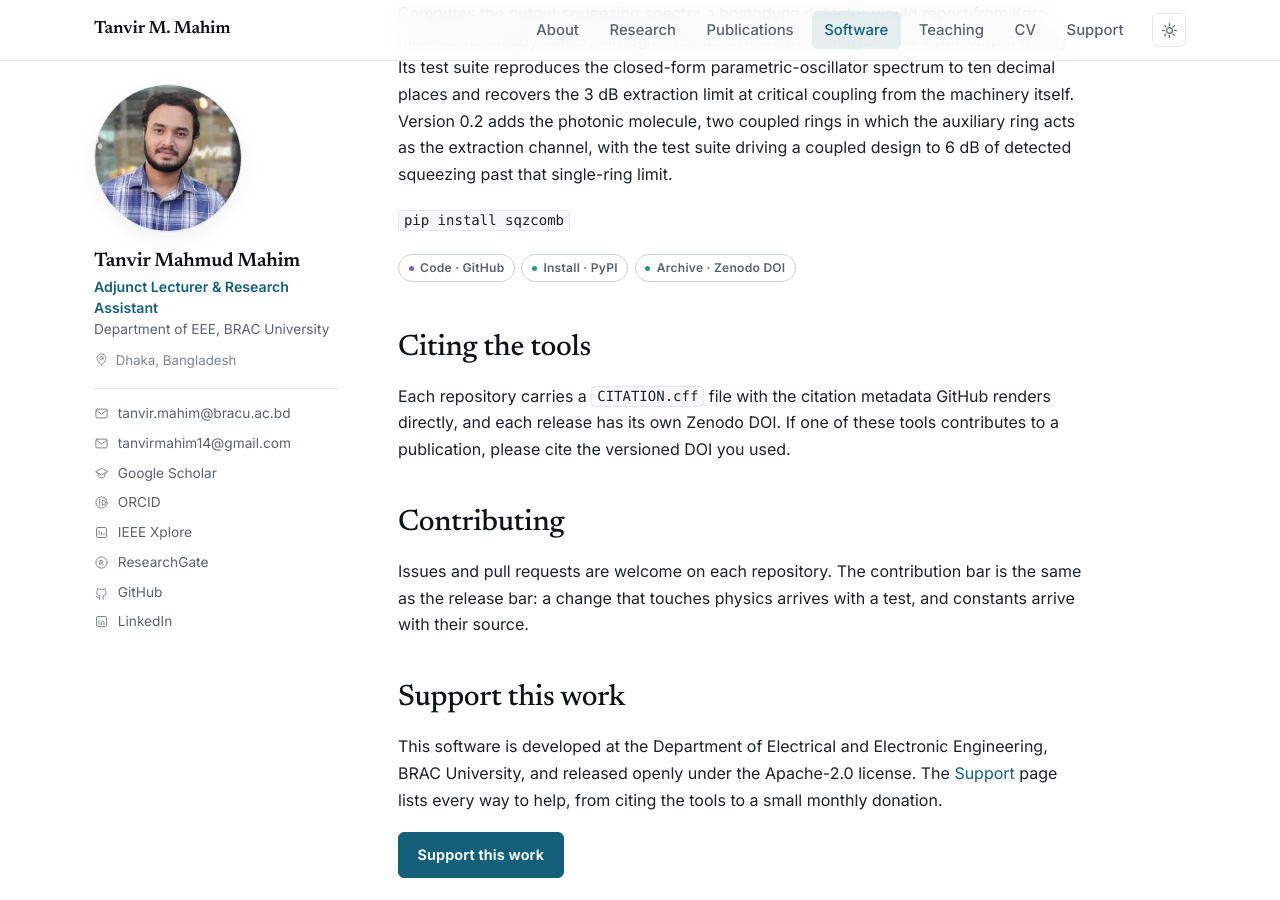
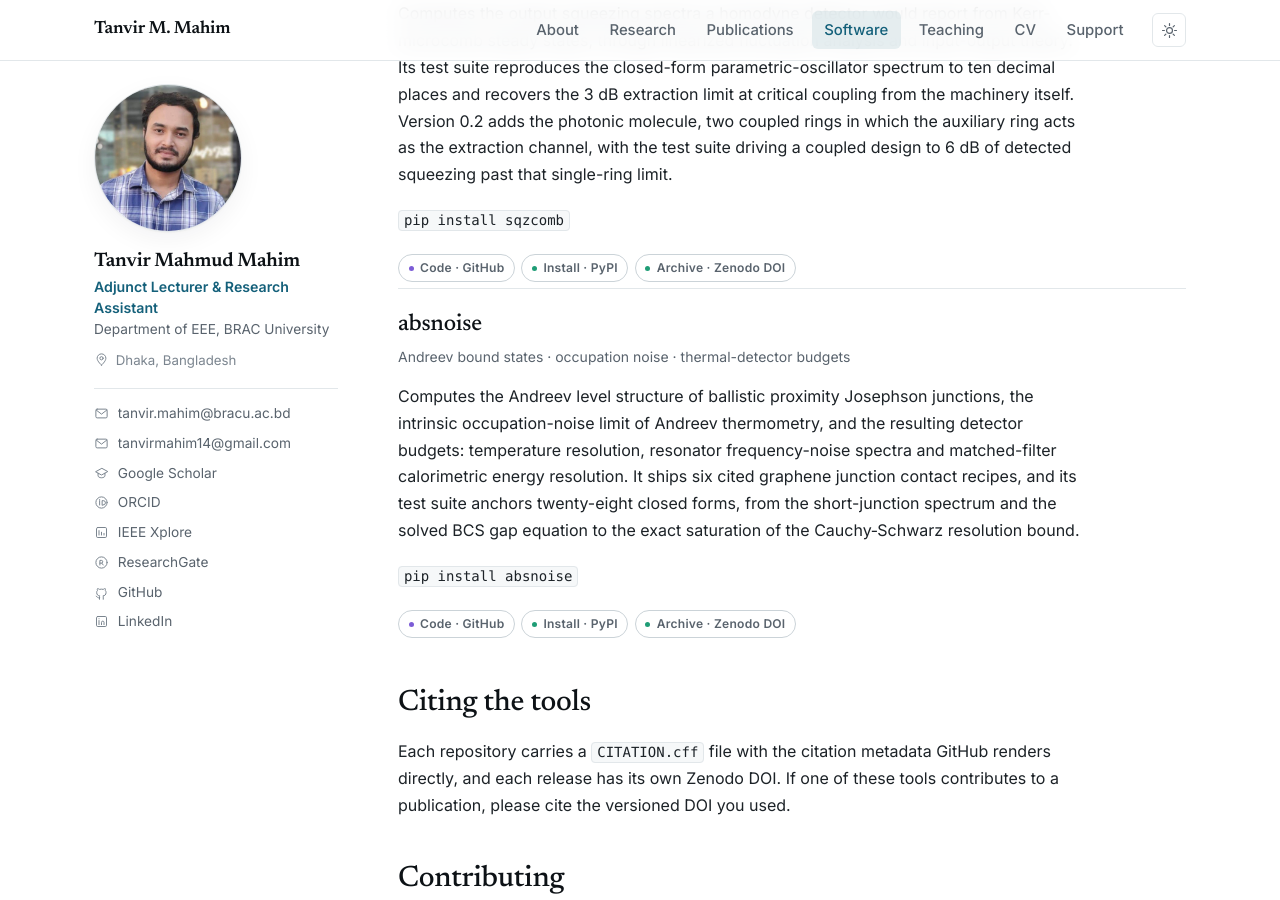
Before and after one commit to Tanvir-Mahmud-Mahim/Tanvir-Mahmud-Mahim.github.io, a Jekyll site: the page built from software.md, in a window 1280 px wide and 900 px high, scrolled down 1169 px. Built offline with Jekyll 4.4.1, drawn with Linux system fonts in a browser that asks for light colours; some of the changed text lies outside the part shown.

Commit message:
Update site

```diff
--- a/software.md
+++ b/software.md
@@ -3,10 +3,10 @@ layout: page
 title: "Software"
 subtitle: "General-purpose research tools, released with tests, archived with DOIs."
 permalink: /software/
-description: "Open-source software by Tanvir Mahmud Mahim: ramansep, kpenvelope and sqzcomb, tools for Raman analysis of 2D materials, wurtzite k·p subband physics and squeezed-light microcomb design, maintained under the TaN-MM-Org organization."
+description: "Open-source software by Tanvir Mahmud Mahim: ramansep, kpenvelope, sqzcomb and absnoise, tools for Raman analysis of 2D materials, wurtzite k·p subband physics, squeezed-light microcomb design and Andreev thermal detectors, maintained under the TaN-MM-Org organization."
 ---
 
-Three general-purpose tools distilled from the <a href="{{ '/research/' | relative_url }}">research projects</a> are maintained under the <a href="https://github.com/TaN-MM-Org" rel="noopener">TaN-MM-Org</a> organization and installable directly from <a href="https://pypi.org/" rel="noopener">PyPI</a>. Each follows the same released-with-tests practice: every physical claim in a release is backed by a test that runs publicly on GitHub's infrastructure at every change, closed-form limits are reproduced by the machinery rather than asserted, and each release is archived on Zenodo under its own DOI. Shipped material constants are cited to their sources, and each package states plainly what it does not yet do.
+Four general-purpose tools distilled from the <a href="{{ '/research/' | relative_url }}">research projects</a> are maintained under the <a href="https://github.com/TaN-MM-Org" rel="noopener">TaN-MM-Org</a> organization and installable directly from <a href="https://pypi.org/" rel="noopener">PyPI</a>. Each follows the same released-with-tests practice: every physical claim in a release is backed by a test that runs publicly on GitHub's infrastructure at every change, closed-form limits are reproduced by the machinery rather than asserted, and each release is archived on Zenodo under its own DOI. Shipped material constants are cited to their sources, and each package states plainly what it does not yet do.
 
 <section class="project">
   <h3>ramansep</h3>
@@ -44,6 +44,18 @@ Three general-purpose tools distilled from the <a href="{{ '/research/' | relati
   </ul>
 </section>
 
+<section class="project">
+  <h3>absnoise</h3>
+  <p class="project-meta">Andreev bound states · occupation noise · thermal-detector budgets</p>
+  <p>Computes the Andreev level structure of ballistic proximity Josephson junctions, the intrinsic occupation-noise limit of Andreev thermometry, and the resulting detector budgets: temperature resolution, resonator frequency-noise spectra and matched-filter calorimetric energy resolution. It ships six cited graphene junction contact recipes, and its test suite anchors twenty-eight closed forms, from the short-junction spectrum and the solved BCS gap equation to the exact saturation of the Cauchy&#8209;Schwarz resolution bound.</p>
+  <p><code>pip install absnoise</code></p>
+  <ul class="pub-actions">
+    <li><a class="chip chip-code" href="https://github.com/TaN-MM-Org/absnoise" rel="noopener">Code · GitHub</a></li>
+    <li><a class="chip chip-data" href="https://pypi.org/project/absnoise/" rel="noopener">Install · PyPI</a></li>
+    <li><a class="chip chip-data" href="https://doi.org/10.5281/zenodo.22048608" rel="noopener">Archive · Zenodo DOI</a></li>
+  </ul>
+</section>
+
 ## Citing the tools
 
 Each repository carries a <code>CITATION.cff</code> file with the citation metadata GitHub renders directly, and each release has its own Zenodo DOI. If one of these tools contributes to a publication, please cite the versioned DOI you used.
```
